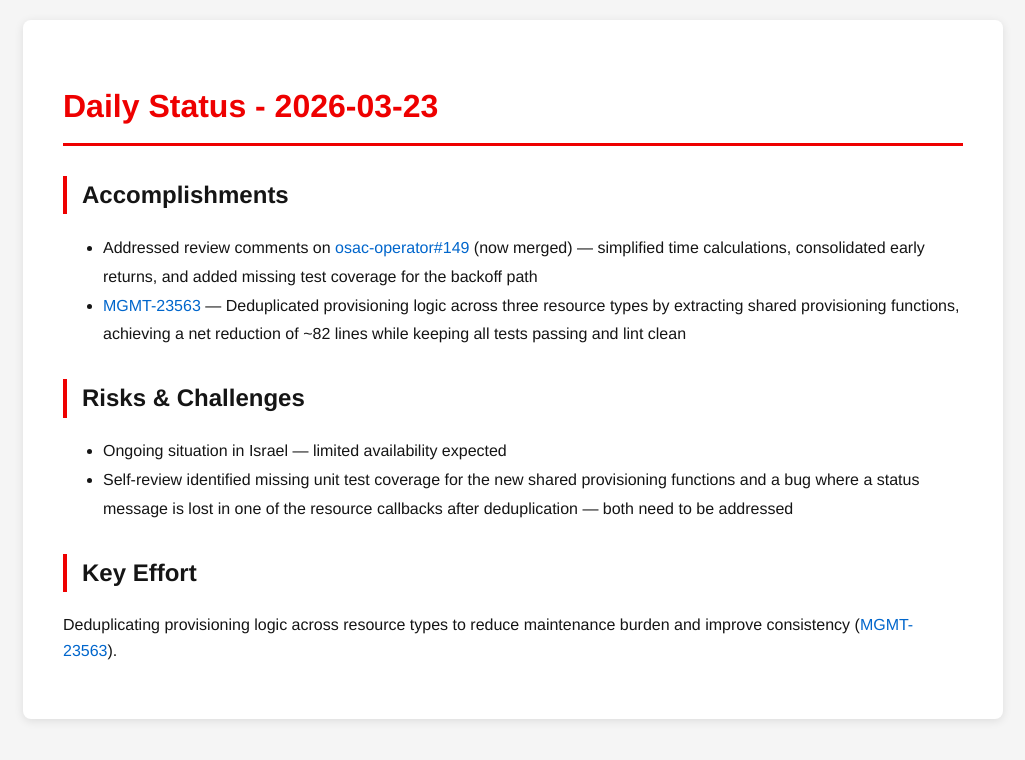
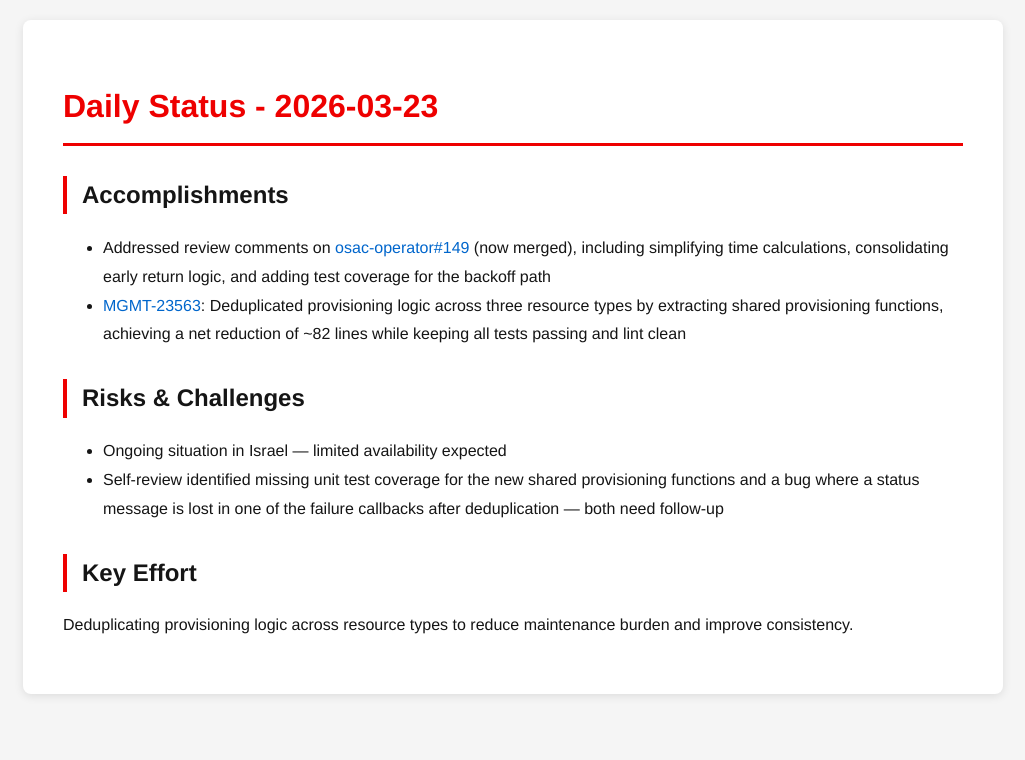
Before and after one commit to tzvatot/daily-status, a Jekyll site: the page built from 2026-03-23.md, in a window 1280 px wide. Shown: the top 760 px of the page, without its empty margins (127-1152 px from the left). Built offline with Jekyll 4.4.1, drawn with Linux system fonts in a browser that asks for light colours.

Commit message:
Daily status update - 2026-03-23

```diff
--- a/2026-03-23.md
+++ b/2026-03-23.md
@@ -7,12 +7,12 @@ date: 2026-03-23
 # Daily Status - 2026-03-23
 
 ## Accomplishments
-- Addressed review comments on [osac-operator#149](https://github.com/osac-project/osac-operator/pull/149) (now merged) — simplified time calculations, consolidated early returns, and added missing test coverage for the backoff path
-- [MGMT-23563](https://issues.redhat.com/browse/MGMT-23563) — Deduplicated provisioning logic across three resource types by extracting shared provisioning functions, achieving a net reduction of ~82 lines while keeping all tests passing and lint clean
+- Addressed review comments on [osac-operator#149](https://github.com/osac-project/osac-operator/pull/149) (now merged), including simplifying time calculations, consolidating early return logic, and adding test coverage for the backoff path
+- [MGMT-23563](https://issues.redhat.com/browse/MGMT-23563): Deduplicated provisioning logic across three resource types by extracting shared provisioning functions, achieving a net reduction of ~82 lines while keeping all tests passing and lint clean
 
 ## Risks & Challenges
 - Ongoing situation in Israel — limited availability expected
-- Self-review identified missing unit test coverage for the new shared provisioning functions and a bug where a status message is lost in one of the resource callbacks after deduplication — both need to be addressed
+- Self-review identified missing unit test coverage for the new shared provisioning functions and a bug where a status message is lost in one of the failure callbacks after deduplication — both need follow-up
 
 ## Key Effort
-Deduplicating provisioning logic across resource types to reduce maintenance burden and improve consistency ([MGMT-23563](https://issues.redhat.com/browse/MGMT-23563)).
+Deduplicating provisioning logic across resource types to reduce maintenance burden and improve consistency.
```
